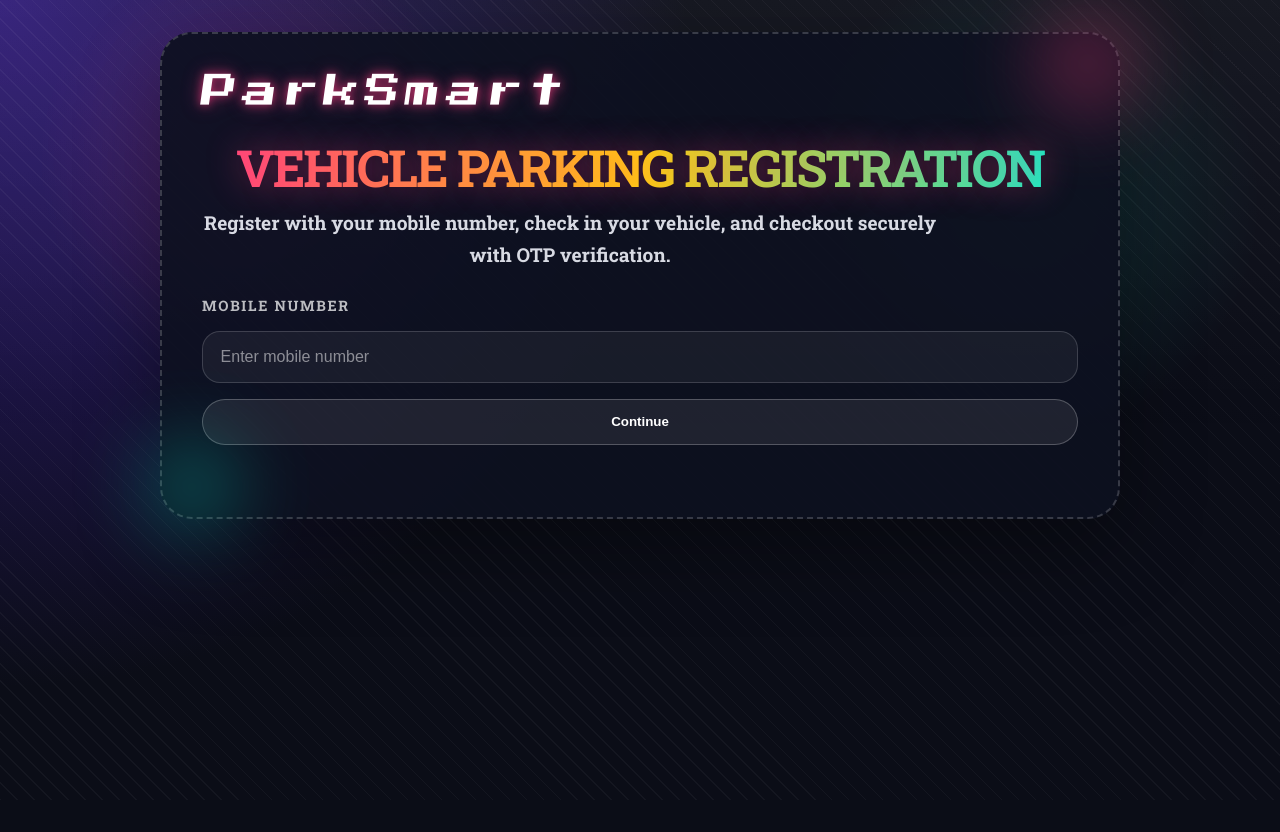
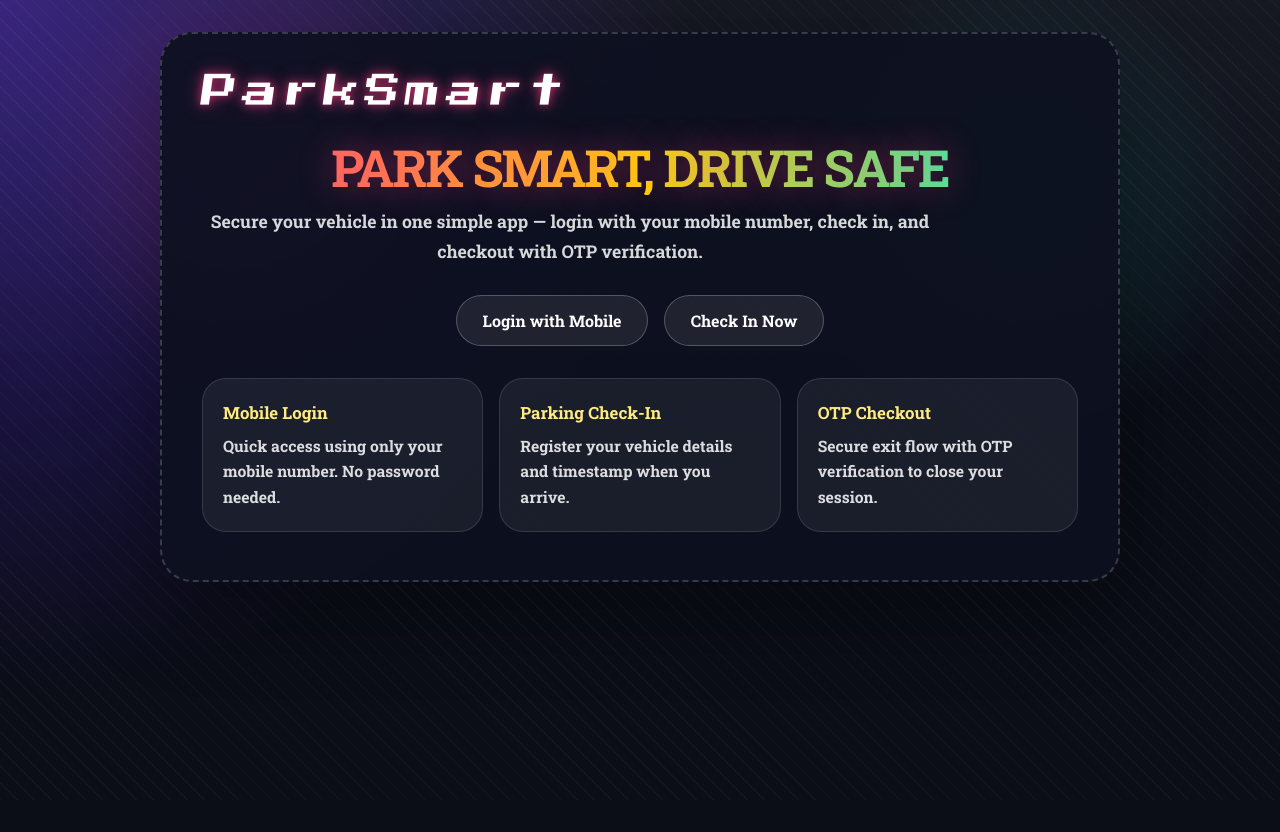
Before and after one commit to cloudsperk/devops-sre-demo, a Flask app: page / in a window 1280 px wide. Run offline with Flask 3, Linux system fonts and the light colour scheme.

Commit message:
v4 updated
Co-authored-by: Copilot <copilot@github.com>

```diff
--- a/app.py
+++ b/app.py
@@ -67,6 +67,11 @@ def count_requests():
 def index():
     if get_mobile():
         return redirect(url_for('dashboard'))
+    return render_template('home.html')
+
+
+@app.route('/login', methods=['GET'])
+def login_page():
     return render_template('login.html')
 
 
--- a/static/style.css
+++ b/static/style.css
@@ -47,7 +47,7 @@ body {
   overflow: visible;
 }
 
-.container::before,
+..container::before,
 .container::after {
   content: '';
   position: absolute;
@@ -56,6 +56,7 @@ body {
   border-radius: 50%;
   filter: blur(36px);
   opacity: 0.65;
+  z-index: -1;
 }
 
 .container::before {
@@ -255,6 +256,69 @@ p {
     font-size: 0.9rem;
     padding: 0.75rem 0.6rem;
   }
+
+  .home-actions {
+    flex-direction: column;
+    gap: 1rem;
+  }
+}
+
+.home-actions {
+  display: flex;
+  justify-content: center;
+  gap: 1rem;
+  margin-top: 1.75rem;
+  flex-wrap: wrap;
+}
+
+.hero {
+  margin-bottom: 1.5rem;
+  text-align: center;
+}
+
+.home-features {
+  display: grid;
+  grid-template-columns: repeat(3, minmax(220px, 1fr));
+  gap: 1rem;
+  margin-top: 2rem;
+  justify-items: center;
+}
+
+.feature-card {
+  background: rgba(255,255,255,0.06);
+  border: 1px solid rgba(255,255,255,0.12);
+  border-radius: 24px;
+  padding: 1.35rem 1.25rem;
+  text-align: left;
+  width: 100%;
+  max-width: 320px;
+}
+
+.feature-card h3 {
+  margin: 0 0 0.65rem;
+  font-size: 1.05rem;
+  color: #ffeb7f;
+}
+
+.feature-card p {
+  margin: 0;
+  color: rgba(255,255,255,0.85);
+  font-size: 0.98rem;
+  line-height: 1.6;
+}
+
+.motto {
+  margin: 0.75rem auto 0;
+  font-size: 1.1rem;
+  color: rgba(255,255,255,0.84);
+  max-width: 760px;
+  text-align: center;
+}
+
+@media (max-width: 860px) {
+  .home-features {
+    grid-template-columns: 1fr;
+  }
 }
 
 .drip-bar {
@@ -288,6 +352,8 @@ p {
   gap: 1rem;
   margin-bottom: 1rem;
   flex-wrap: wrap;
+  position: relative;
+  z-index: 2;
 }
 
 .user-bar {
@@ -315,6 +381,8 @@ p {
   border-radius: 999px;
   font-weight: 700;
   transition: transform 0.2s ease, background 0.2s ease, box-shadow 0.2s ease;
+  position: relative;
+  z-index: 3;
 }
 
 .btn:hover,
--- /dev/null
+++ b/templates/home.html
@@ -0,0 +1,29 @@
+{% extends 'layout.html' %}
+
+{% block title %}ParkSmart | Home{% endblock %}
+
+{% block content %}
+  <section class="hero">
+    <h1>Park Smart, Drive Safe</h1>
+    <p class="motto">Secure your vehicle in one simple app — login with your mobile number, check in, and checkout with OTP verification.</p>
+    <div class="home-actions">
+      <a href="{{ url_for('login_page') }}" class="btn">Login with Mobile</a>
+      <a href="{{ url_for('checkin') }}" class="ghost-button">Check In Now</a>
+    </div>
+  </section>
+
+  <section class="home-features">
+    <div class="feature-card">
+      <h3>Mobile Login</h3>
+      <p>Quick access using only your mobile number. No password needed.</p>
+    </div>
+    <div class="feature-card">
+      <h3>Parking Check-In</h3>
+      <p>Register your vehicle details and timestamp when you arrive.</p>
+    </div>
+    <div class="feature-card">
+      <h3>OTP Checkout</h3>
+      <p>Secure exit flow with OTP verification to close your session.</p>
+    </div>
+  </section>
+{% endblock %}
```
Also changed, not shown: parking_data.json (+48 -0 lines).
